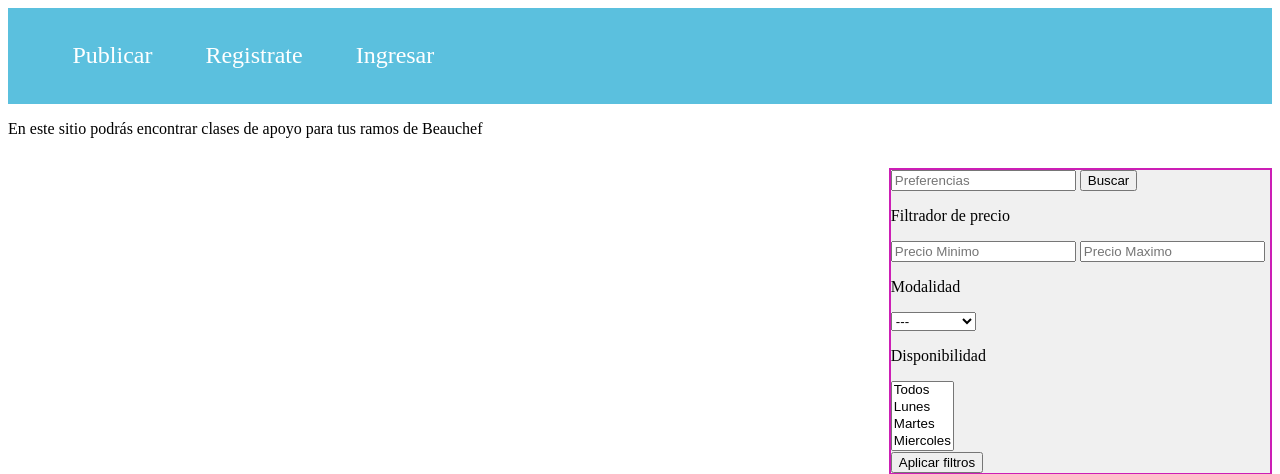
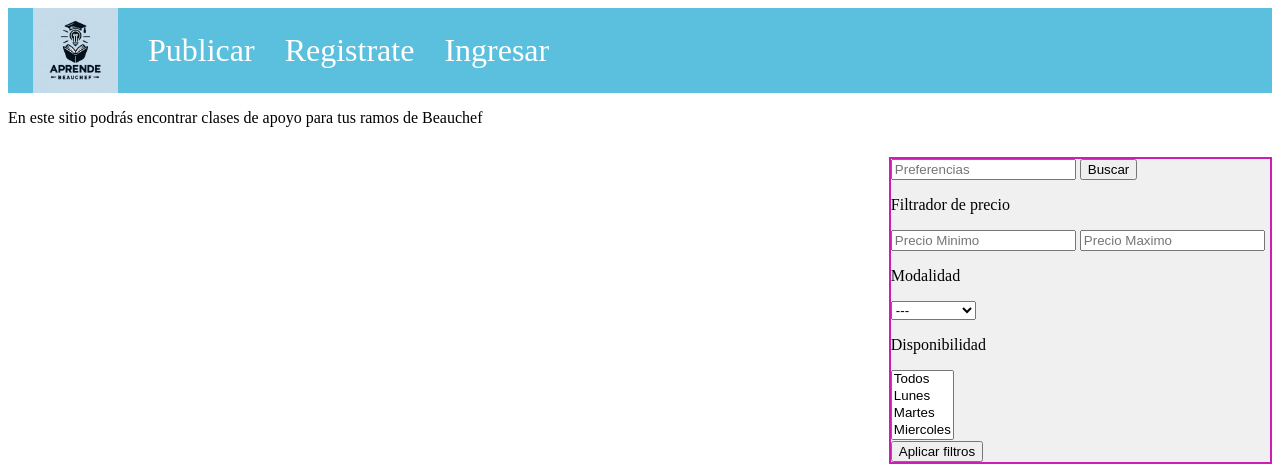
Before and after one commit to DCC-CC4401/2024-1-CC4401-1-grupo-6, a Django app: page / in a window 1280 px wide. Shown: the top 474 px of the page. Run offline with Django 5.2, Linux system fonts and the light colour scheme; data that the repository does not hold is empty.

Commit message:
FEAT: add navbar's  styles and functionalities

```diff
--- a/aprende_beauchef/baseapp/static/css/index.css
+++ b/aprende_beauchef/baseapp/static/css/index.css
@@ -1,43 +1,3 @@
-.nav {
-    background-color: #5bc0de; /* Color de fondo de la barra de navegación (celeste) */
-    overflow: hidden;
-    margin: 0%;
-  }
-
-  .nav li {
-    display: inline-flex; /* Cambiamos a inline-block para que aparezcan uno al lado del otro */
-    color: #fff; /* Color del texto (blanco) */
-    text-align: center;
-    padding: 1.5% 2%; /* Padding en porcentaje */
-    text-decoration: none;
-  }
-
-  .nav a {
-    color: #fff; /* Color del texto (blanco) */
-    text-decoration: none; /* Quitamos subrayado */
-    font-size: 150%;
-  }
-
-  .nav-left {
-    float: left; /* Alinear elementos a la izquierda */
-  }
-
-  .nav-right {
-    float: right; /* Alinear elementos a la derecha */
-  }
-
-  .nav-right li {
-    margin-left: 10px; /* Espacio entre los elementos derechos */
-  }
-
-  .navbar-right li:first-child {
-    float: right; /* Alinear el primer elemento derecho a la derecha */
-  }
-
-  .navbar-right li:not(:first-child) {
-    float: left; /* Alinear los otros elementos derechos a la izquierda */
-  }
-
 .content{
     display: inline-flex;
     width: 100%;
--- /dev/null
+++ b/aprende_beauchef/baseapp/static/css/navbar.css
@@ -0,0 +1,37 @@
+.nav {
+  background-color: #5bc0de; /* Color de fondo de la barra de navegación (celeste) */
+  margin: 0%;
+  display: flex;
+  align-items: center;
+  justify-content: space-between; /* Espacio entre elementos */
+  padding: 0 10px; /* Espacio horizontal alrededor del navbar */
+}
+
+.nav ul {
+  list-style: none; /* Quitamos los puntos de la lista */
+  display: flex;
+  align-items: center;
+  padding: 0;
+  margin: 0;
+  width: 100%;
+}
+
+.nav li {
+  display: flex;
+  align-items: center;
+  padding: 0 15px; /* Espacio horizontal entre los elementos */
+}
+
+.nav a {
+  color: #fff; /* Color del texto (blanco) */
+  text-decoration: none; /* Quitamos subrayado */
+  font-size: 200%;
+  display: flex;
+  align-items: center;
+  height: 100%; /* Para asegurarnos que ocupa toda la altura del navbar */
+}
+
+#logo img {
+  width:85px;
+  height:85px;
+}
--- a/aprende_beauchef/baseapp/static/templates/base_navbar.html
+++ b/aprende_beauchef/baseapp/static/templates/base_navbar.html
@@ -4,6 +4,7 @@
     <meta charset="UTF-8">
     <meta name="viewport" content="width=device-width, initial-scale=1.0">
     <link rel="shortcut icon" type="image/webp" href="/static/images/logo_aprende_beauchef.webp">
+    <link rel="stylesheet"  type="text/css" href="/static/css/navbar.css">
     {% block stylesheets %}
     {% endblock %}
     <title>{%block title%}Document{%endblock%}</title>
@@ -11,7 +12,7 @@
 <body>
     <nav id="nav-id" class="nav">
         <ul>
-            <li id="logo"><a href="/"><img src="/static/images/logo_aprende_beauchef.webp" alt="logo" style="width:124px;height:124px"> </img></a></li>
+            <li id="logo"><a href="/"><img src="/static/images/logo_aprende_beauchef.webp" alt="logo"></a></li>
 
             {% if user.is_authenticated %}
             <li id="publicar"><a href="/publicar">Publicar</a></li>
--- a/aprende_beauchef/baseapp/static/templates/index.html
+++ b/aprende_beauchef/baseapp/static/templates/index.html
@@ -1,4 +1,4 @@
-{%extends 'base.html'%}
+{%extends 'base_navbar.html'%}
 {%block stylesheets%}
     <link rel="stylesheet"  type="text/css" href="static/css/index.css">
 {%endblock%}
@@ -6,21 +6,6 @@
     Aprende Beauchef
 {%endblock%}
 {%block content%}
-<nav id="nav-id" class="nav">
-    <ul>
-        {% if user.is_authenticated %}
-        <li id="publicar"><a href="/publicar">Publicar</a></li>
-        <li id="perfil"><a href="#">Ver Perfil</a></li>
-        <li id="cerrar"><a href="/logout">Cerrar sesión</a></li>
-
-        {% else %}
-        <li id="publicar"><a href="/register">Publicar</a></li>
-        <li id="registrar"><a href="/register">Registrate</a></li>
-        <li id="ingresar"><a href="/login">Ingresar</a></li>
-
-        {% endif %}
-    </ul>
-</nav>
 <p>En este sitio podrás encontrar clases de apoyo para tus ramos de Beauchef</p>
 
 <div class="content">
--- a/aprende_beauchef/baseapp/static/templates/publicar.html
+++ b/aprende_beauchef/baseapp/static/templates/publicar.html
@@ -1,4 +1,7 @@
-{%extends 'base.html'%}
+{%extends 'base_navbar.html'%}
+{%block stylesheets%}
+<link rel="stylesheet"  type="text/css" href="static/css/publicar.css">
+{%endblock%}
 {%block title%}
 Publicar
 {%endblock%}
```
